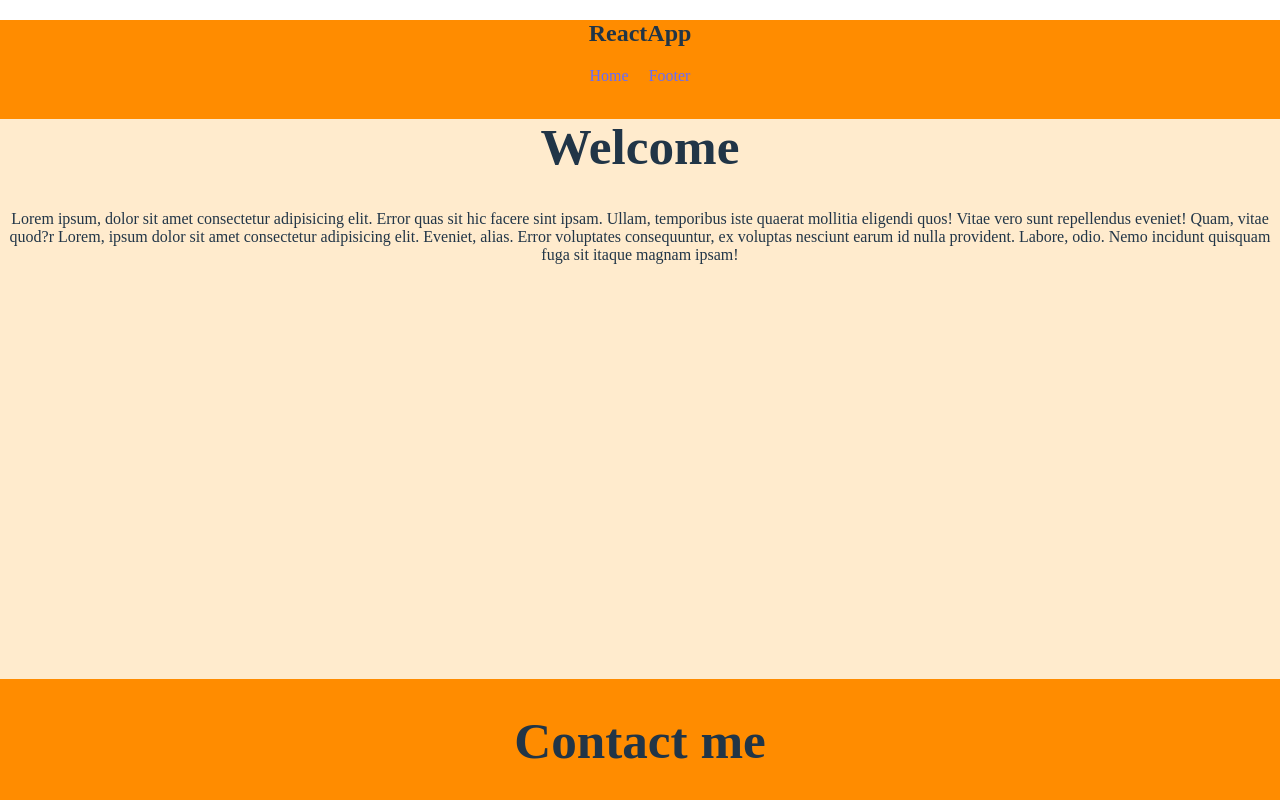
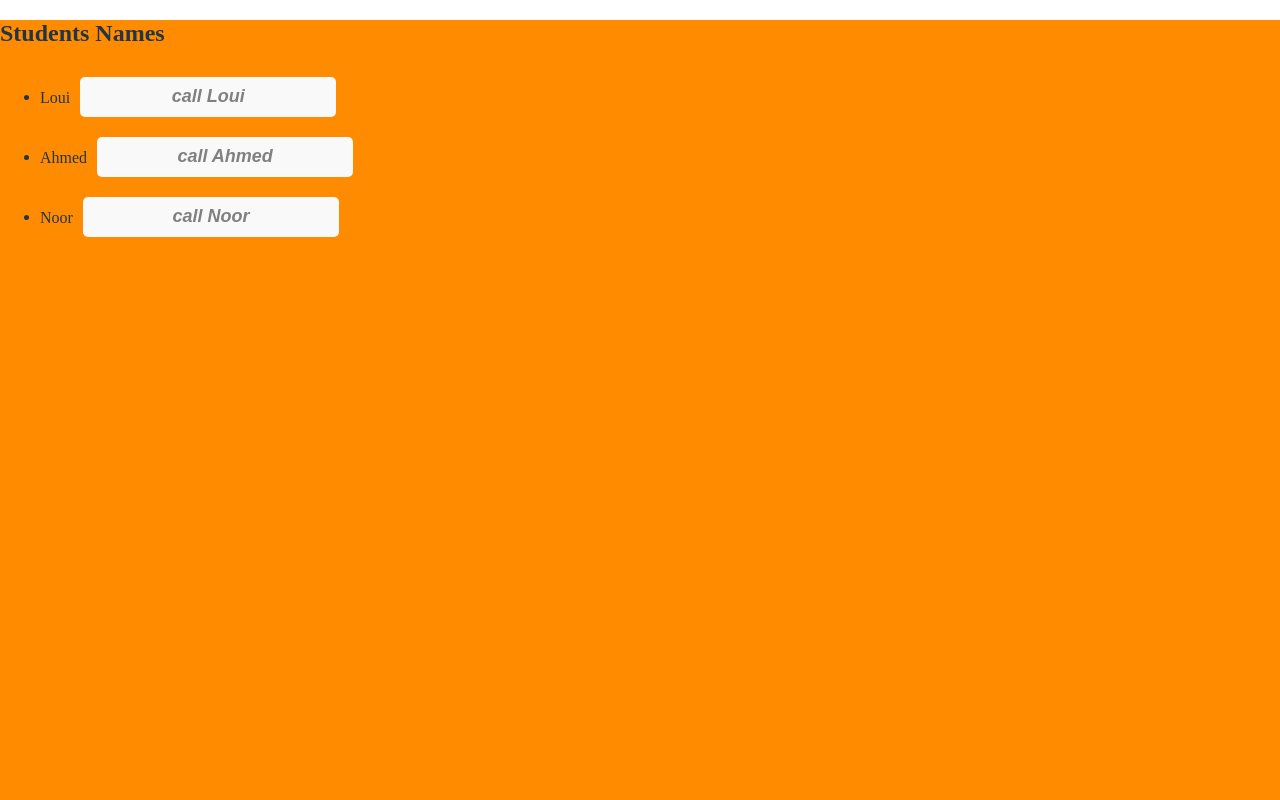
Before and after one commit to yasminm97/react-week-1, a React (Create React App) app: page / in a window 1280 px wide. Shown: the top 800 px of the page. Built offline with nearby package versions, Linux system fonts and the light colour scheme.

Commit message:
upload the class tasks

```diff
--- a/src/App.jsx
+++ b/src/App.jsx
@@ -1,25 +1,9 @@
 
-import Nav from './components/Nav'
-import Home from './components/Home'
-import Footer from './components/Footer'
-
-import './App.css';
-
+import DisplayBtn from "./Display";
 function App() {
-  console.log('hello from main page');
-  function show() {
-    let img = document.querySelector('.mainImg');
-    if(img.style.display = "none") img.style.display = "block";
-    else img.style.display = "none";
-  }
-  function hide() {
-    document.querySelector('.mainImg').style.display = "none";
-  }
   return (
-    <div className="App">
-      <Nav />
-      <Home />
-      <Footer />
+    <div>
+      <DisplayBtn/>
     </div>
   );
 }
--- /dev/null
+++ b/src/Display.jsx
@@ -0,0 +1,19 @@
+const DisplayBtn = () => {
+    const names = ["Loui","Ahmed","Noor"]
+    const show = (name) => {
+      alert(name + " is calling");
+    }
+    return (
+        <div>
+        <h2>Students Names</h2>
+        <ul>
+        {names.map((name) => (
+          <li>{name}<button onClick={() => show(name)}>call {name}</button></li>
+
+        ))}
+        </ul>
+        </div>
+    );
+  }
+
+export default DisplayBtn
--- a/src/index.css
+++ b/src/index.css
@@ -28,7 +28,7 @@ form{
   width: 75vw;
 }
 input ,button{
-  width: 100%;
+  width:20vw;
   margin: auto;
   height: 25px;
   margin: 10px;
```
Also changed, not shown: src/StudentsList.jsx (added, +15 -0 lines), src/components/Label.jsx (deleted, +0 -20 lines), src/components/Services.jsx (deleted, +0 -10 lines).
